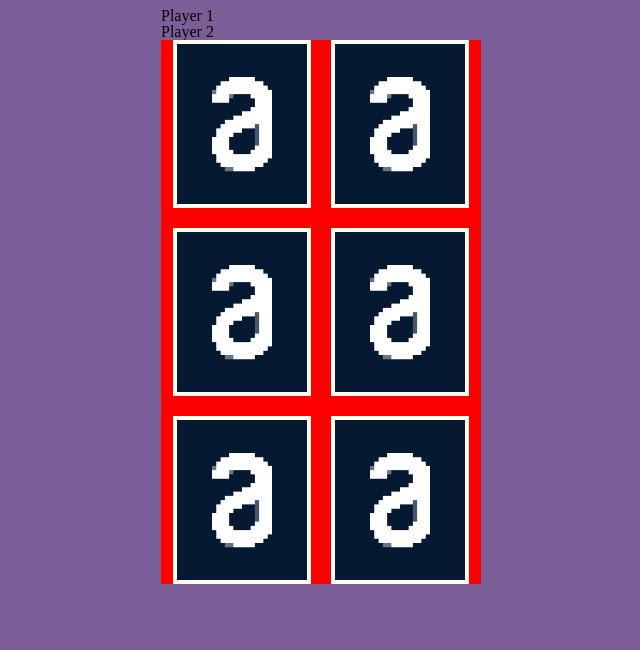
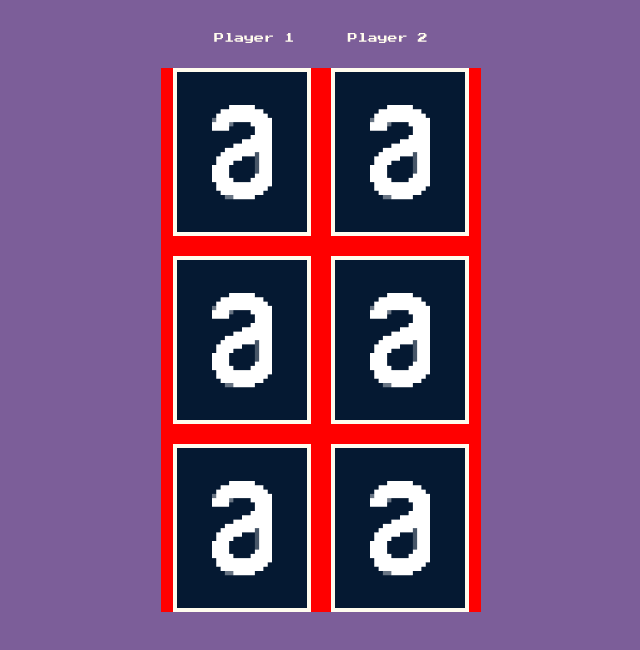
Before and after one commit to luantneves/cards-game, a website built with Vite: page index.html in a window 1280 px wide. Shown: the whole page, without its empty margins (319-959 px from the left). Built offline with nearby package versions, Linux system fonts and the light colour scheme.

Commit message:
add style css in ScoreBoard object

```diff
--- a/index.html
+++ b/index.html
@@ -5,6 +5,9 @@
     <link rel="icon" type="image/svg+xml" href="/vite.svg" />
     <meta name="viewport" content="width=device-width, initial-scale=1.0" />
     <title>Vite App</title>
+    <link rel="preconnect" href="https://fonts.googleapis.com">
+    <link rel="preconnect" href="https://fonts.gstatic.com" crossorigin>
+    <link href="https://fonts.googleapis.com/css2?family=Press+Start+2P&display=swap" rel="stylesheet">
   </head>
   <body>
     <div id="root"></div>
--- a/main.js
+++ b/main.js
@@ -3,6 +3,7 @@ import './src/styles/generic/reset.css';
 import './src/styles/settings/colors.css';
 import BoardGame from './src/styles/objects/BoardGame';
 import PlayerName from './src/components/PlayerName';
+import ScoreBoard from './src/styles/objects/ScoreBoard';
 
 
 const $root = document.querySelector('#root');
@@ -14,8 +15,7 @@ $root.insertAdjacentHTML(
 
     "beforeend",
     `
-        ${PlayerName("Player 1")}
-        ${PlayerName("Player 2")}
+        ${ScoreBoard()}
         ${BoardGame(6)}
 
     `
--- a/src/components/PlayerName/index.js
+++ b/src/components/PlayerName/index.js
@@ -1,5 +1,7 @@
+import './styles.css'
+
 export default function PlayerName(name){
     return `
-        <p>${name}</p>
+        <p class='player-name'>${name}</p>
     `;
 }
--- /dev/null
+++ b/src/components/PlayerName/styles.css
@@ -0,0 +1,4 @@
+.player-name{
+    color: var(--color-floral-white);
+    font-size: 1rem;
+}
--- a/src/styles/elements/base.css
+++ b/src/styles/elements/base.css
@@ -1,10 +1,15 @@
+html, body{
+    font-size: 10px;
+    height: 100%;
+}
+
 body{
 
     background-color: var(--color-pomb-and-power);
     max-width: 320px;
     margin-left: auto;
     margin-right: auto;
-
+    font-family: 'Press Start 2P', cursive;
 
 
 }
--- a/src/styles/generic/reset.css
+++ b/src/styles/generic/reset.css
@@ -19,8 +19,8 @@ time, mark, audio, video {
 	margin: 0;
 	padding: 0;
 	border: 0;
-	font-size: 100%;
-	font: inherit;
+
+
 	vertical-align: baseline;
 }
 /* HTML5 display-role reset for older browsers */
--- /dev/null
+++ b/src/styles/objects/ScoreBoard/index.js
@@ -0,0 +1,14 @@
+import PlayerName from "../../../components/PlayerName";
+import "./styles.css";
+
+
+export default function ScoreBoard(){
+
+    return /*html*/`
+        <header class="score-board">
+            ${PlayerName("Player 1")}
+            ${PlayerName("Player 2")}
+        </header>
+    `;
+
+}
--- /dev/null
+++ b/src/styles/objects/ScoreBoard/styles.css
@@ -0,0 +1,6 @@
+.score-board{
+    display: flex;
+    justify-content: space-evenly;
+    padding-top: 2.5rem;
+    padding-bottom: 2.5rem;
+}
```
